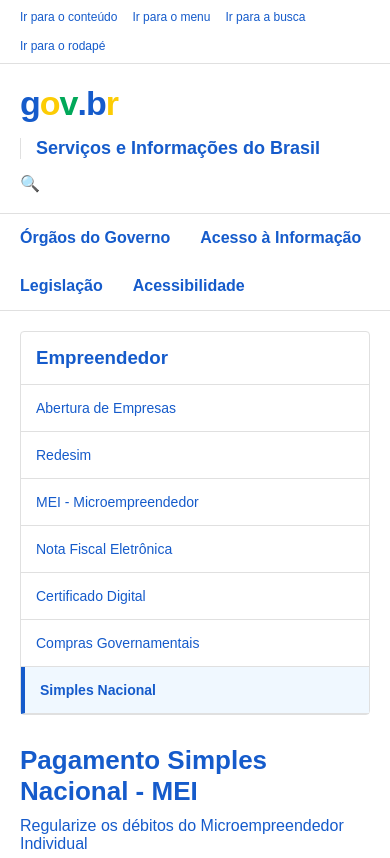
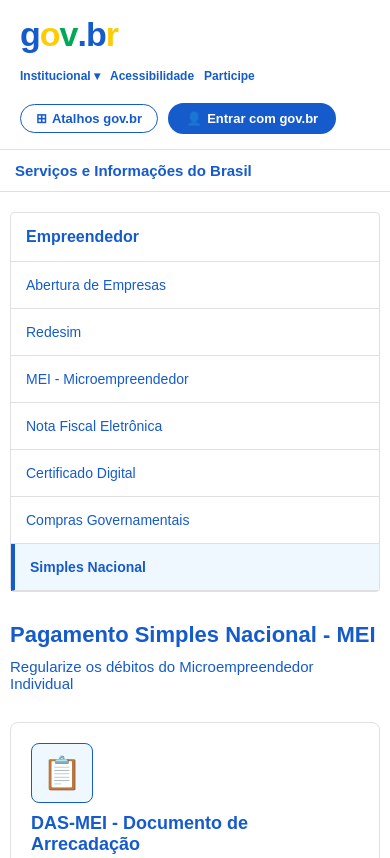
Before and after one commit to Simplesnacionalgov/GOVBR, a plain HTML site: page index.html in a window 390 px wide. Shown: the top 858 px of the page. Drawn offline with Linux system fonts and the light colour scheme.

Commit message:
Refactor styles for header and navigation elements
Updated styles for accessibility bar, header, and navigation elements. Adjusted padding, colors, and added responsive design features.

```diff
--- a/index.html
+++ b/index.html
@@ -29,9 +29,9 @@
 
         /* Topo e Acessibilidade */
         .accessibility-bar {
-            background-color: #ffffff;
+            background-color: #f5f5f5;
             border-bottom: 1px solid #e0e0e0;
-            padding: 10px 20px;
+            padding: 8px 20px;
             font-size: 12px;
             display: flex;
             gap: 15px;
@@ -43,7 +43,7 @@
             display: flex;
             justify-content: space-between;
             align-items: center;
-            padding: 20px;
+            padding: 15px 20px;
             border-bottom: 1px solid #e0e0e0;
             flex-wrap: wrap;
             gap: 15px;
@@ -72,21 +72,52 @@
         .gov-letra-b { color: #155BCB; }
         .gov-letra-r { color: #FCCC04; }
 
-        .site-title {
-            font-size: 18px;
-            border-left: 1px solid #e0e0e0;
-            padding-left: 15px;
-            font-weight: bold;
+        .header-right {
+            display: flex;
+            align-items: center;
+            gap: 20px;
+            flex-wrap: wrap;
         }
 
-        .header-actions {
+        .nav-links {
             display: flex;
+            align-items: center;
             gap: 20px;
-            align-items: center;
+            font-size: 14px;
             font-weight: bold;
+            flex-wrap: wrap;
         }
 
-        /* Menu de Navegação Superior */
+        .btn-gov-shortcut {
+            border: 1px solid #155BCB;
+            border-radius: 20px;
+            padding: 6px 15px;
+            font-size: 13px;
+            font-weight: bold;
+            display: flex;
+            align-items: center;
+            gap: 5px;
+        }
+
+        .btn-gov-login {
+            background-color: #155BCB;
+            color: white;
+            border-radius: 20px;
+            padding: 8px 18px;
+            font-size: 13px;
+            font-weight: bold;
+            display: flex;
+            align-items: center;
+            gap: 5px;
+        }
+
+        .btn-gov-login:hover {
+            background-color: #0d439b;
+            color: white;
+            text-decoration: none;
+        }
+
+        /* Menu de Navegação / Título da Seção */
         .top-nav {
             display: flex;
             gap: 30px;
@@ -94,6 +125,7 @@
             border-bottom: 1px solid #e0e0e0;
             font-weight: bold;
             flex-wrap: wrap;
+            font-size: 18px;
         }
 
         /* Layout Principal */
@@ -117,6 +149,7 @@
         .sidebar h3 {
             padding: 15px;
             border-bottom: 1px solid #e0e0e0;
+            font-size: 16px;
         }
 
         .sidebar ul {
@@ -149,6 +182,7 @@
 
         .main-content > p {
             margin-bottom: 30px;
+            font-size: 15px;
         }
 
         /* Cards do Conteúdo */
@@ -179,6 +213,7 @@
         .card p {
             font-size: 14px;
             line-height: 1.5;
+            color: #333;
         }
 
         .card.warning {
@@ -205,10 +240,12 @@
 
         .payment-header h3 {
             margin-bottom: 5px;
+            font-size: 16px;
         }
 
         .payment-header small {
             font-size: 11px;
+            color: #666;
         }
 
         .payment-body {
@@ -314,12 +351,45 @@
         @media (max-width: 992px) {
             .container {
                 flex-direction: column;
+                padding: 0 10px;
             }
             .sidebar {
                 width: 100%;
             }
             .payment-panel {
                 width: 100%;
+            }
+            .header {
+                flex-direction: column;
+                align-items: flex-start;
+            }
+            .header-right {
+                width: 100%;
+                justify-content: space-between;
+            }
+        }
+
+        @media (max-width: 600px) {
+            .accessibility-bar {
+                display: none;
+            }
+            .nav-links {
+                gap: 10px;
+                font-size: 12px;
+            }
+            .top-nav {
+                font-size: 15px;
+                padding: 12px 15px;
+            }
+            .main-content h1 {
+                font-size: 22px;
+            }
+            .card {
+                flex-direction: column;
+                gap: 10px;
+            }
+            .value-amount {
+                font-size: 24px;
             }
         }
     </style>
@@ -345,21 +415,23 @@
                 <span class="gov-letra-b">b</span>
                 <span class="gov-letra-r">r</span>
             </div>
-            <div class="site-title">
-                Serviços e Informações do Brasil
+        </div>
+        <div class="header-right">
+            <div class="nav-links">
+                <a href="#">Institucional ▾</a>
+                <a href="#">Acessibilidade</a>
+                <a href="#">Participe</a>
             </div>
-        </div>
-        <div class="header-actions">
-            <span>🔍</span>
+            <div style="display: flex; gap: 10px; align-items: center; flex-wrap: wrap;">
+                <a href="#" class="btn-gov-shortcut"><span>⊞</span> Atalhos gov.br</a>
+                <a href="#" class="btn-gov-login"><span>👤</span> Entrar com gov.br</a>
+            </div>
         </div>
     </header>
 
-    <!-- Menu de Navegação -->
+    <!-- Menu de Navegação Superior -->
     <nav class="top-nav">
-        <a href="#">Órgãos do Governo</a>
-        <a href="#">Acesso à Informação</a>
-        <a href="#">Legislação</a>
-        <a href="#">Acessibilidade</a>
+        <a href="#">Serviços e Informações do Brasil</a>
     </nav>
 
     <!-- Container Principal -->
```
